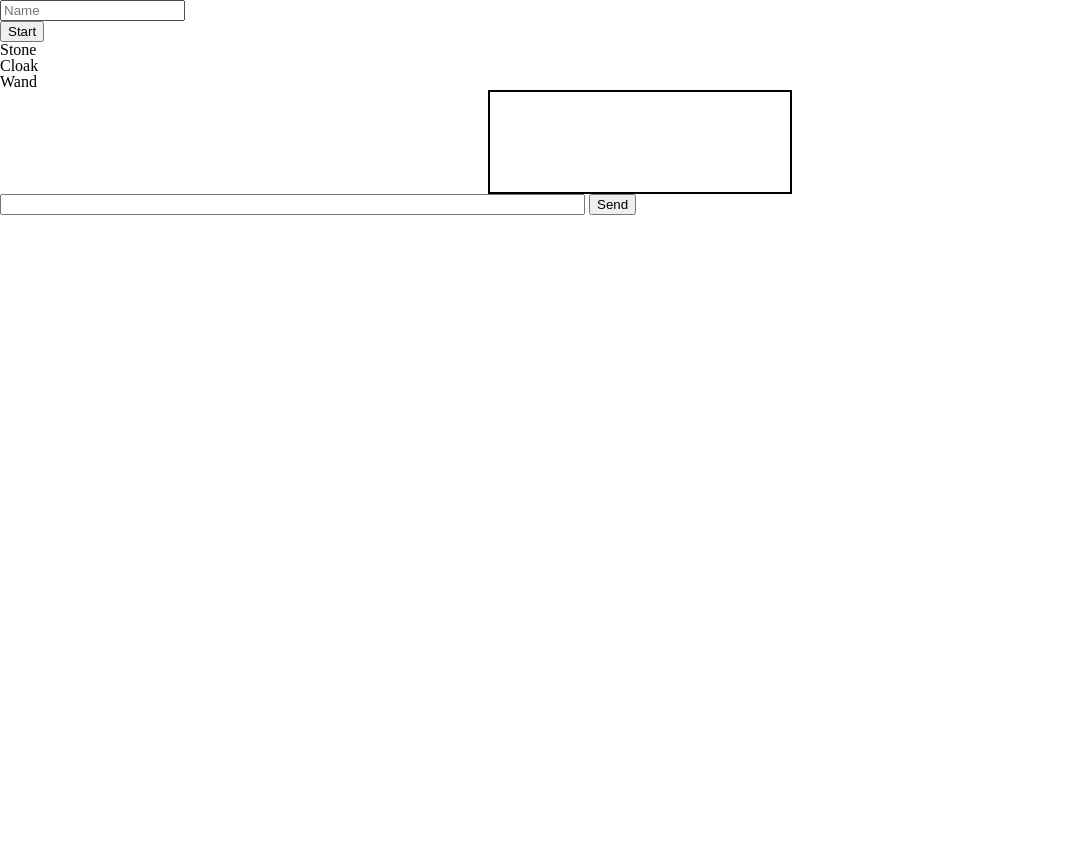
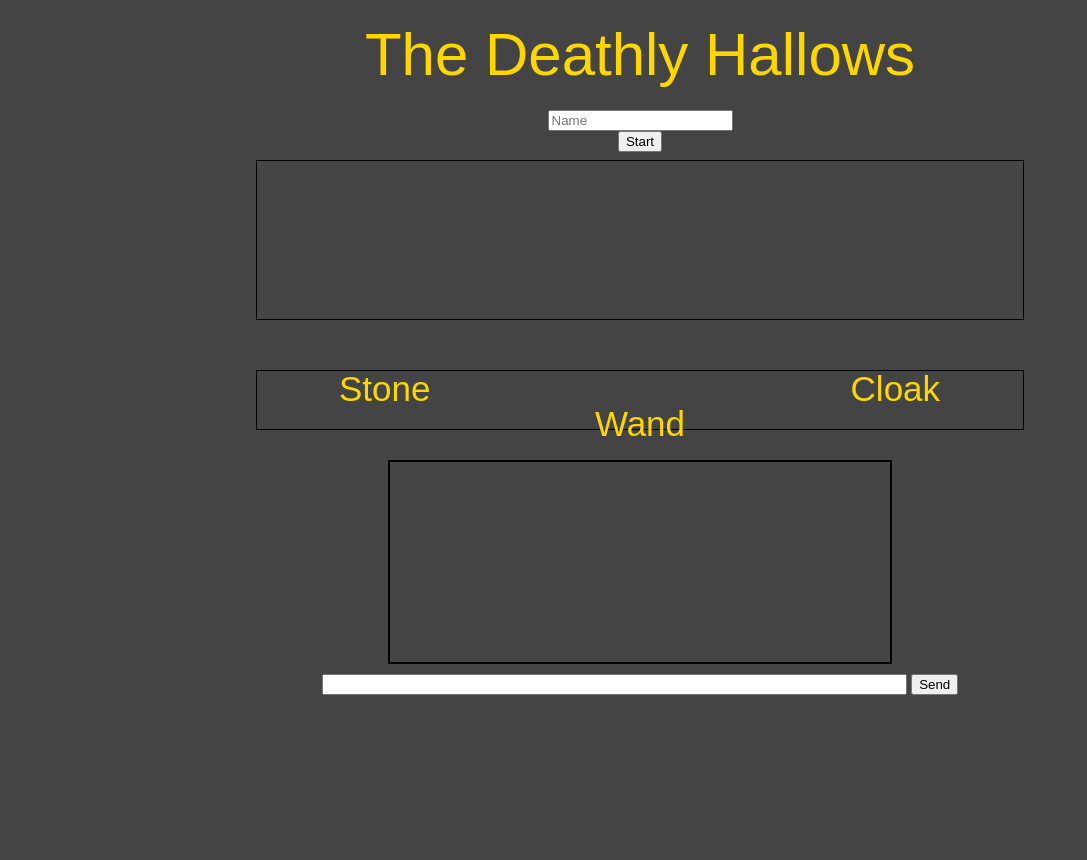
Before and after one commit to benwcaler/RPS-multiplayer, a plain HTML site: page index.html in a window 1280 px wide. Shown: the whole page, without its empty margins (0-1087 px from the left). Before the commit the page ends 800 px from the top, so only its background shows below. Drawn offline with nearby package versions, Linux system fonts and the light colour scheme; no server answers.

Commit message:
added css

```diff
--- a/assets/css/style.css
+++ b/assets/css/style.css
@@ -1,23 +1,67 @@
+body {
+    width: 60%;
+    margin: auto;
+    background-color: #444;
+    font-family: fantasy;
+    color: gold;
+}
+
+#header {
+    text-align: center;
+    font-size: 60px;
+    margin: 25px;
+}
+
+#container {
+    display: grid;
+    grid-template-rows: 20px 200px 100px 400px;
+    grid-template-columns: 1fr;
+    grid-gap: 10px;
+    text-align: center;
+}
+
+#players {
+    display: grid;
+    grid-template-columns: repeat (3, 1fr);
+    margin: 20px 0;
+    border: 1px solid black;
+}
+
+#choices {
+    display: grid;
+    grid-template-columns: repeat(3, 1fr);
+    margin: 20px 0;
+    border: 1px solid black;
+    font-size: 35px;
+    vertical-align: middle;
+}
+
+
+
 #chatbox {
-    height: 100px;
-    width: 300px;
+    height: 200px;
+    width: 500px;
     overflow: auto;
     margin: auto;
     border: 2px solid black;
 }
 
+#cht {
+    margin: 10px;
+}
+
 .dcd {
-    color: red;
+    color: pink;
 }
 
 .joined {
-    color: green;
+    color: lightgreen;
 }
 
 .localChat {
-    color: blue;
+    color: lightblue;
 }
 
 .remoteChat {
-    color: purple;
+    color: orange;
 }
--- a/index.html
+++ b/index.html
@@ -15,14 +15,37 @@
 </head>
 
 <body>
-    <div id="header"></div>
+    <div id="header">The Deathly Hallows</div>
     <div id="container">
+        <div id="input">
             <form>
                 <div>
                     <input id="name" type="text" placeholder="Name" autocomplete="off">
                 </div>
                 <button class="box" id="strtbtn" type="submit">Start</button>
             </form>
+        </div>
+        <div id="players">
+            <div id="player1">
+                <div id="p1"></div>
+                <div id="p1stats">
+                    <div id="p1wins"></div>
+                    <div id="p1losses"></div>
+                </div>
+            </div>
+            <div id="info">
+                <div id="result"></div>
+                <div id="message"></div>
+                <div id="winner"></div>
+            </div>
+            <div id="player2">
+                <div id="p2"></div>
+                <div id="p2stats">
+                    <div id="p2wins"></div>
+                    <div id="p2losses"></div>
+                </div>
+            </div>
+        </div>
         <div id="choices">
             <span class="choice" value="stone">Stone</span>
             <br>
@@ -30,25 +53,14 @@
             <br>
             <span class="choice" value="wand">Wand</span>
         </div>
-        <div id="p1"></div>
-        <div id="result"></div>
-        <div id="p2"></div>
-        <div id="message"></div>
-        <div id="winner"></div>
-        <div id="p1stats">
-            <div id="p1wins"></div>
-            <div id="p1losses"></div>
-        </div>
-        <div id="p2stats">
-            <div id="p2wins"></div>
-            <div id="p2losses"></div>
-        </div>
+        <div id="chat">
             <div id="chatbox"></div>
-        <form name="message">
-            <input name="msg" type="text" id="msg" size="70" autocomplete="off"/>
-            <input name="submit" type="submit" id="submit" value="Send"/>
+            <form name="message" id="cht">
+                <input name="msg" type="text" id="msg" size="70" autocomplete="off" />
+                <input name="submit" type="submit" id="submit" value="Send" />
             </form>
             <div id="error"></div>
+        </div>
     </div>
 </body>
 
```
Lines whose indentation alone changed are shown as unchanged.
